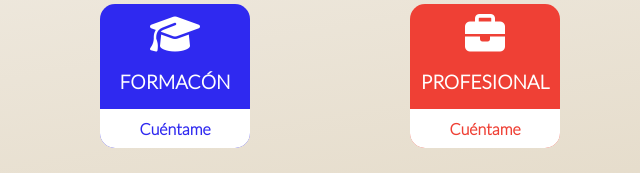
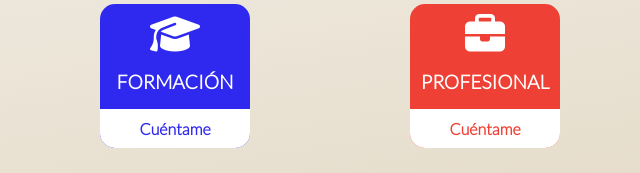
Before and after one commit to pabloabap/web, a plain HTML site: page index.html in a window 1280 px wide. Shown: the part 564-737 px from the top of the page, 0-640 px from the left. Drawn offline with nearby package versions, Linux system fonts and the light colour scheme.

Commit message:
Add files via upload

```diff
--- a/index.html
+++ b/index.html
@@ -52,7 +52,7 @@
                     <div class="front">
                         <i class="fas fa-graduation-cap"></i>
                         <h2 class="card-front__heading">
-                            FORMACÓN
+                            FORMACIÓN
                         </h2>
                     </div>
                     <div class="bottom1">
```
